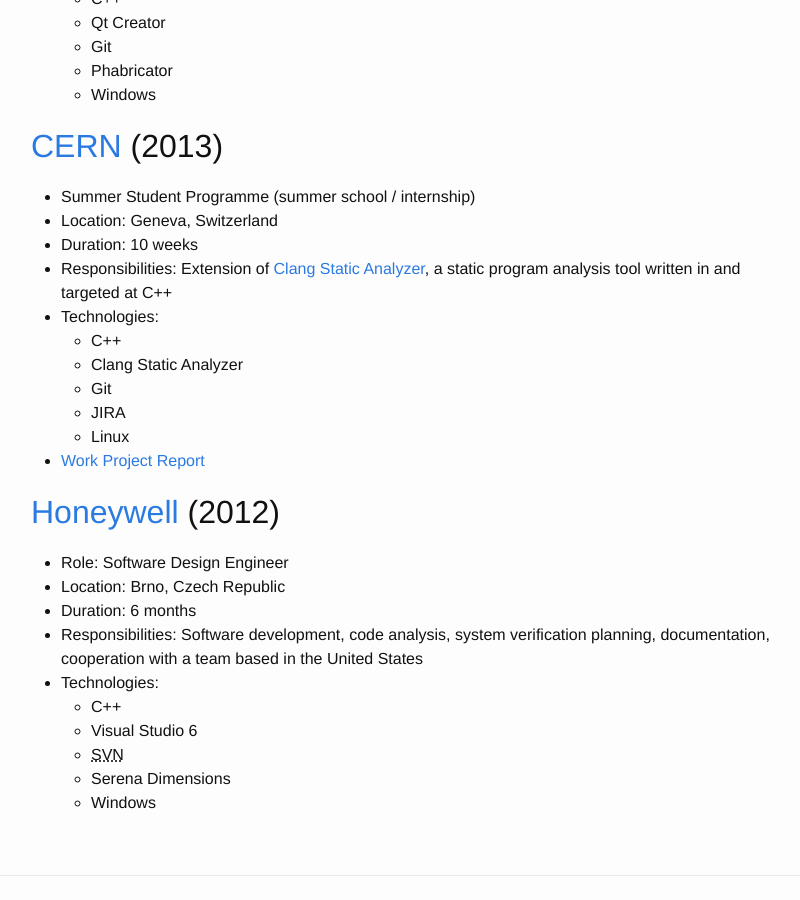
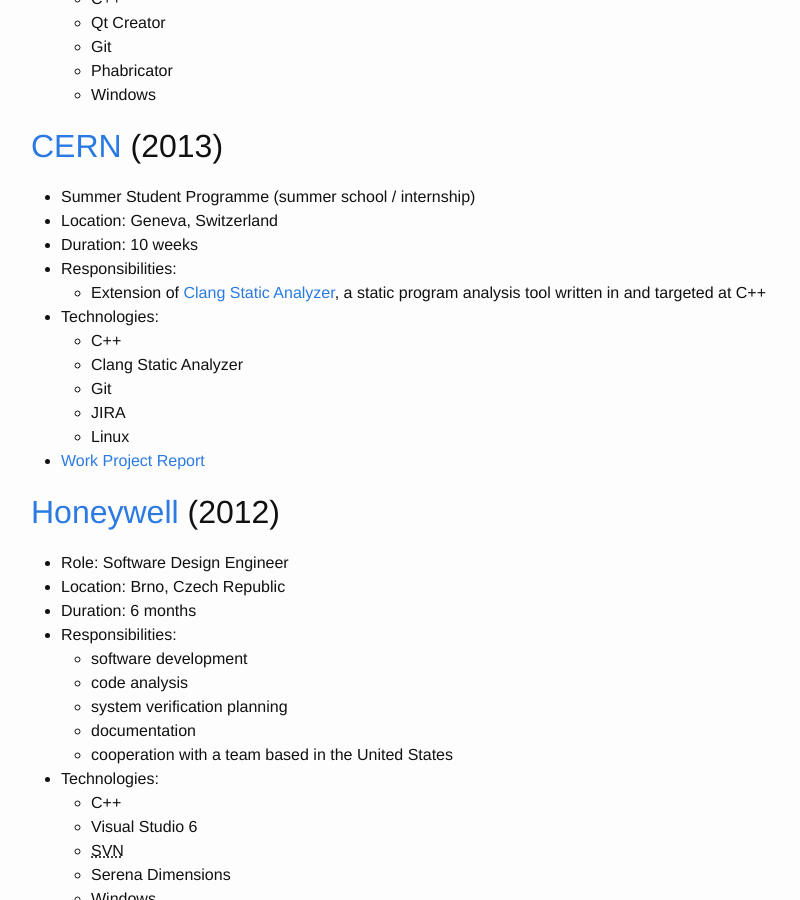
Before and after one commit to filipbartek/filipbartek.github.io, a Jekyll site: the page built from 1-work-experience.md, in a window 1280 px wide and 900 px high, scrolled down 408 px. Shown: the whole window, without its empty margins (239-1039 px from the left). Built offline with Jekyll 4.4.1, drawn with Linux system fonts in a browser that asks for light colours.

```diff
--- a/1-work-experience.md
+++ b/1-work-experience.md
@@ -24,7 +24,8 @@ permalink: /work-experience/
 * Summer Student Programme (summer school / internship)
 * Location: Geneva, Switzerland
 * Duration: 10 weeks
-* Responsibilities: Extension of [Clang Static Analyzer](http://clang-analyzer.llvm.org/), a static program analysis tool written in and targeted at C++
+* Responsibilities:
+  * Extension of [Clang Static Analyzer](http://clang-analyzer.llvm.org/), a static program analysis tool written in and targeted at C++
 * Technologies:
   * C++
   * Clang Static Analyzer
@@ -38,7 +39,12 @@ permalink: /work-experience/
 * Role: Software Design Engineer
 * Location: Brno, Czech Republic
 * Duration: 6 months
-* Responsibilities: Software development, code analysis, system verification planning, documentation, cooperation with a team based in the United States
+* Responsibilities:
+  * software development
+  * code analysis
+  * system verification planning
+  * documentation
+  * cooperation with a team based in the United States
 * Technologies:
   * C++
   * Visual Studio 6
```
